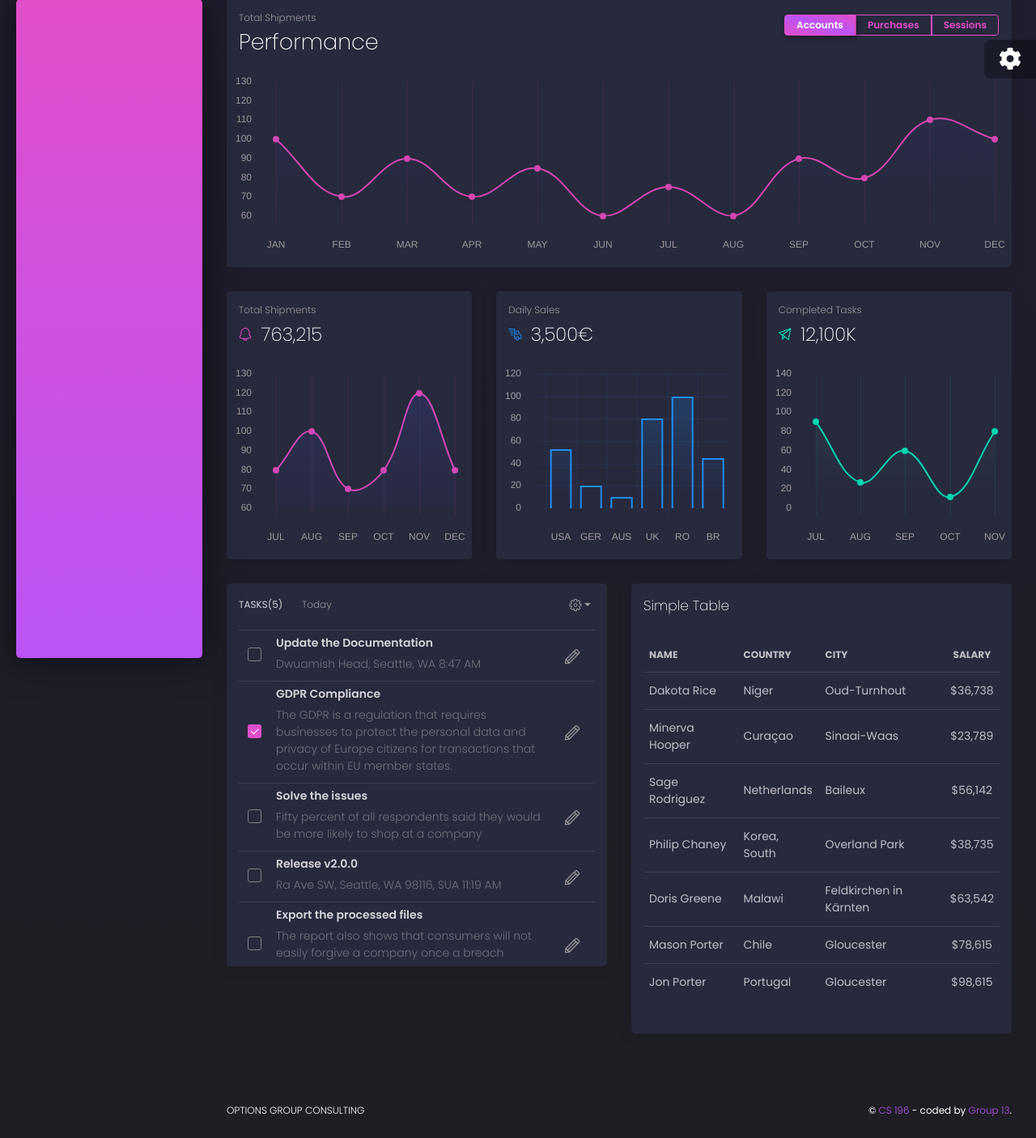
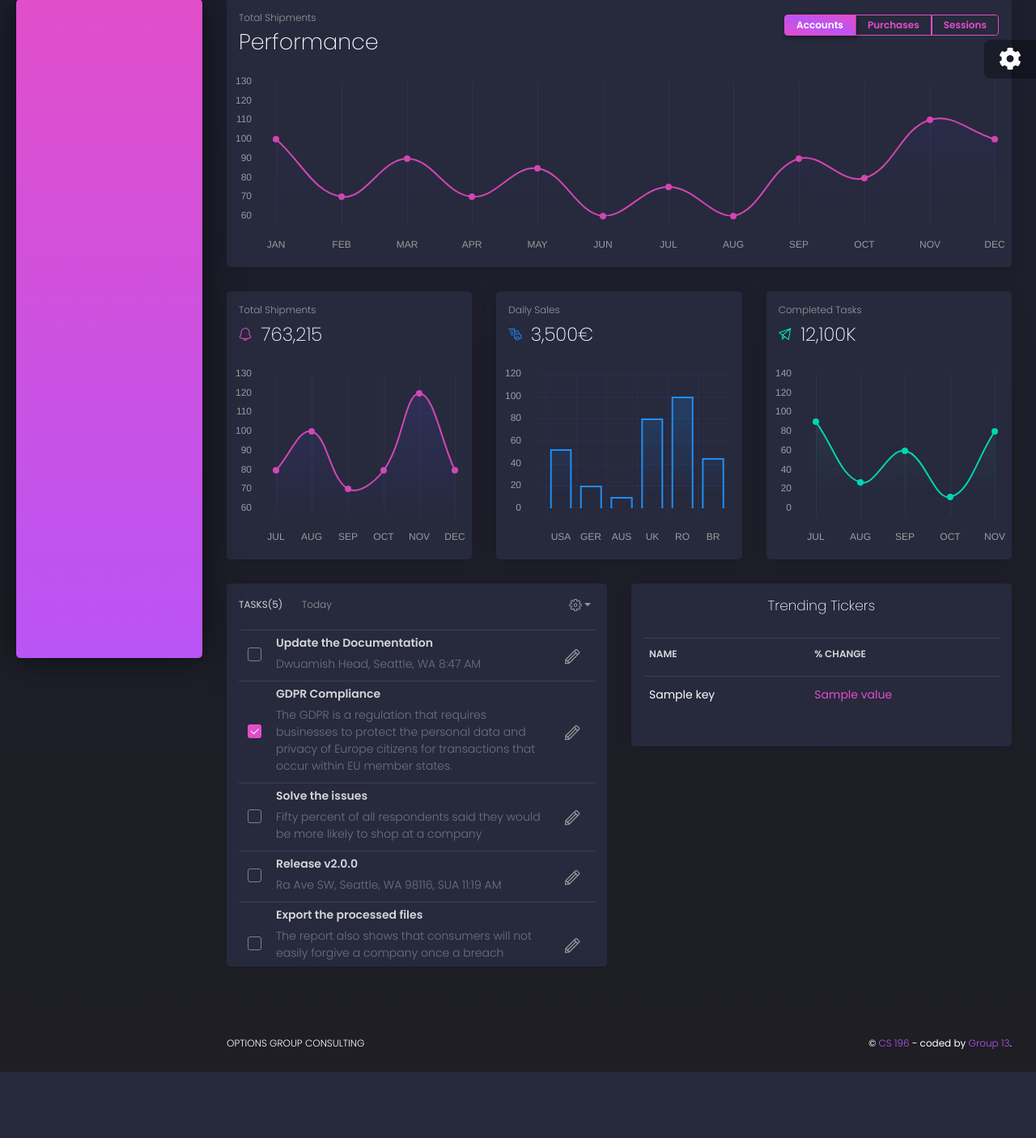
Before and after one commit to sanyanema/OptionsWatchlist, a Django app: template OGC-new-ui/core/templates/index.html in a window 1280 px wide. Shown: the part 81-1487 px from the top of the page at 81% size. After the commit the page ends 1405 px from the top, so only its background shows below. Run offline with Django 3.2, Linux system fonts and the light colour scheme; the template is opened without the code that fills it: most values are stand-ins (such as "Sample title", 1, 10 or a date in 2020); some libraries are stand-ins or nearby versions.

Commit message:
Added Trending Tickers block to main dashboard

```diff
--- a/OGC-new-ui/app/trendingtickers.py
+++ b/OGC-new-ui/app/trendingtickers.py
@@ -34,4 +34,4 @@ def getTrendingTickers():
     return trending
 
 
-print(getTrendingTickers())
+# print(getTrendingTickers())
--- a/OGC-new-ui/app/views.py
+++ b/OGC-new-ui/app/views.py
@@ -11,13 +11,15 @@ from django.http import HttpResponse
 from django import template
 import yfinance
 from wallstreet import Call, Put
-from . import stock_info, options_info, greek_options, converter
+from . import stock_info, options_info, greek_options, converter, trendingtickers
 import json
 import pandas as pd
 
 @login_required(login_url="/login/")
 def index(request):
-    return render(request, "index.html")
+    trending = trendingtickers.getTrendingTickers();
+
+    return render(request, "index.html", {'trending' : trending})
 
 @login_required(login_url="/login/")
 def pages(request):
--- a/OGC-new-ui/core/templates/index.html
+++ b/OGC-new-ui/core/templates/index.html
@@ -131,7 +131,8 @@
                                 <p class="text-muted">Dwuamish Head, Seattle, WA 8:47 AM</p>
                             </td>
                             <td class="td-actions text-right">
-                      <button type="button" rel="tooltip" title="" class="btn btn-link" data-original-title="Edit Task">
+                                <button type="button" rel="tooltip" title="" class="btn btn-link"
+                                        data-original-title="Edit Task">
                                     <i class="tim-icons icon-pencil"></i>
                                 </button>
                             </td>
@@ -149,10 +150,13 @@
                             </td>
                             <td>
                                 <p class="title">GDPR Compliance</p>
-                      <p class="text-muted">The GDPR is a regulation that requires businesses to protect the personal data and privacy of Europe citizens for transactions that occur within EU member states.</p>
+                                <p class="text-muted">The GDPR is a regulation that requires businesses to protect the
+                                    personal data and privacy of Europe citizens for transactions that occur within EU
+                                    member states.</p>
                             </td>
                             <td class="td-actions text-right">
-                      <button type="button" rel="tooltip" title="" class="btn btn-link" data-original-title="Edit Task">
+                                <button type="button" rel="tooltip" title="" class="btn btn-link"
+                                        data-original-title="Edit Task">
                                     <i class="tim-icons icon-pencil"></i>
                                 </button>
                             </td>
@@ -170,10 +174,12 @@
                             </td>
                             <td>
                                 <p class="title">Solve the issues</p>
-                      <p class="text-muted">Fifty percent of all respondents said they would be more likely to shop at a company </p>
+                                <p class="text-muted">Fifty percent of all respondents said they would be more likely to
+                                    shop at a company </p>
                             </td>
                             <td class="td-actions text-right">
-                      <button type="button" rel="tooltip" title="" class="btn btn-link" data-original-title="Edit Task">
+                                <button type="button" rel="tooltip" title="" class="btn btn-link"
+                                        data-original-title="Edit Task">
                                     <i class="tim-icons icon-pencil"></i>
                                 </button>
                             </td>
@@ -194,7 +200,8 @@
                                 <p class="text-muted">Ra Ave SW, Seattle, WA 98116, SUA 11:19 AM</p>
                             </td>
                             <td class="td-actions text-right">
-                      <button type="button" rel="tooltip" title="" class="btn btn-link" data-original-title="Edit Task">
+                                <button type="button" rel="tooltip" title="" class="btn btn-link"
+                                        data-original-title="Edit Task">
                                     <i class="tim-icons icon-pencil"></i>
                                 </button>
                             </td>
@@ -212,10 +219,12 @@
                             </td>
                             <td>
                                 <p class="title">Export the processed files</p>
-                      <p class="text-muted">The report also shows that consumers will not easily forgive a company once a breach exposing their personal data occurs. </p>
+                                <p class="text-muted">The report also shows that consumers will not easily forgive a
+                                    company once a breach exposing their personal data occurs. </p>
                             </td>
                             <td class="td-actions text-right">
-                      <button type="button" rel="tooltip" title="" class="btn btn-link" data-original-title="Edit Task">
+                                <button type="button" rel="tooltip" title="" class="btn btn-link"
+                                        data-original-title="Edit Task">
                                     <i class="tim-icons icon-pencil"></i>
                                 </button>
                             </td>
@@ -236,7 +245,8 @@
                                 <p class="text-muted">Capitol Hill, Seattle, WA 12:34 AM</p>
                             </td>
                             <td class="td-actions text-right">
-                      <button type="button" rel="tooltip" title="" class="btn btn-link" data-original-title="Edit Task">
+                                <button type="button" rel="tooltip" title="" class="btn btn-link"
+                                        data-original-title="Edit Task">
                                     <i class="tim-icons icon-pencil"></i>
                                 </button>
                             </td>
@@ -250,127 +260,21 @@
     <div class="col-lg-6 col-md-12">
         <div class="card ">
             <div class="card-header">
-            <h4 class="card-title"> Simple Table</h4>
+                <h4 class="card-title text-center">Trending Tickers</h4>
             </div>
             <div class="card-body">
                 <div class="table-responsive">
                     <table class="table tablesorter " id="">
                         <thead class=" text-primary">
+                          <td><h6>Name</h6></td>
+                          <td><h6>% Change</h6></td>
+                        {% for key, value in trending.items %}
                         <tr>
-                    <th>
-                      Name
-                    </th>
-                    <th>
-                      Country
-                    </th>
-                    <th>
-                      City
-                    </th>
-                    <th class="text-center">
-                      Salary
-                    </th>
+                            <td class = "text-white">{{ key }} </td>
+                            <td>{{ value }}</td>
+                            {% endfor %}
                         </tr>
                         </thead>
-                <tbody>
-                  <tr>
-                    <td>
-                      Dakota Rice
-                    </td>
-                    <td>
-                      Niger
-                    </td>
-                    <td>
-                      Oud-Turnhout
-                    </td>
-                    <td class="text-center">
-                      $36,738
-                    </td>
-                  </tr>
-                  <tr>
-                    <td>
-                      Minerva Hooper
-                    </td>
-                    <td>
-                      Curaçao
-                    </td>
-                    <td>
-                      Sinaai-Waas
-                    </td>
-                    <td class="text-center">
-                      $23,789
-                    </td>
-                  </tr>
-                  <tr>
-                    <td>
-                      Sage Rodriguez
-                    </td>
-                    <td>
-                      Netherlands
-                    </td>
-                    <td>
-                      Baileux
-                    </td>
-                    <td class="text-center">
-                      $56,142
-                    </td>
-                  </tr>
-                  <tr>
-                    <td>
-                      Philip Chaney
-                    </td>
-                    <td>
-                      Korea, South
-                    </td>
-                    <td>
-                      Overland Park
-                    </td>
-                    <td class="text-center">
-                      $38,735
-                    </td>
-                  </tr>
-                  <tr>
-                    <td>
-                      Doris Greene
-                    </td>
-                    <td>
-                      Malawi
-                    </td>
-                    <td>
-                      Feldkirchen in Kärnten
-                    </td>
-                    <td class="text-center">
-                      $63,542
-                    </td>
-                  </tr>
-                  <tr>
-                    <td>
-                      Mason Porter
-                    </td>
-                    <td>
-                      Chile
-                    </td>
-                    <td>
-                      Gloucester
-                    </td>
-                    <td class="text-center">
-                      $78,615
-                    </td>
-                  </tr>
-                  <tr>
-                    <td>
-                      Jon Porter
-                    </td>
-                    <td>
-                      Portugal
-                    </td>
-                    <td>
-                      Gloucester
-                    </td>
-                    <td class="text-center">
-                      $98,615
-                    </td>
-                  </tr>
-                </tbody>
                     </table>
                 </div>
             </div>
@@ -378,13 +282,13 @@
     </div>
 </div>
 
-{% endblock content %}
+{% endblock %}
 
 <!-- Specific Page JS goes HERE  -->
 {% block javascripts %}
 
 <script>
-    $(document).ready(function() {
+    $(document).ready(function () {
         // Javascript method's body can be found in assets/js/demos.js
         demo.initDashboardPageCharts();
 
```
Lines whose indentation alone changed are shown as unchanged.
